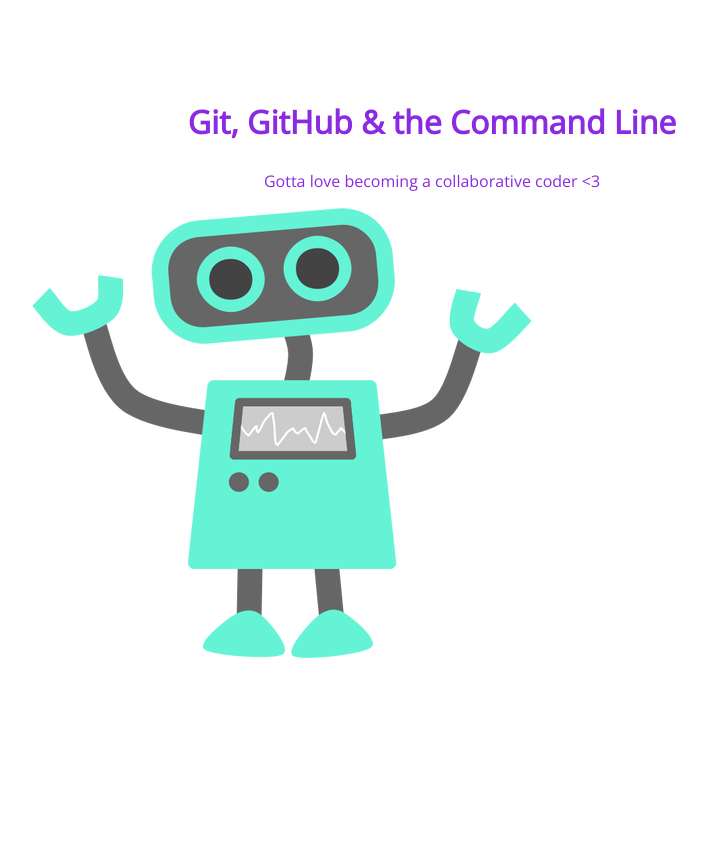
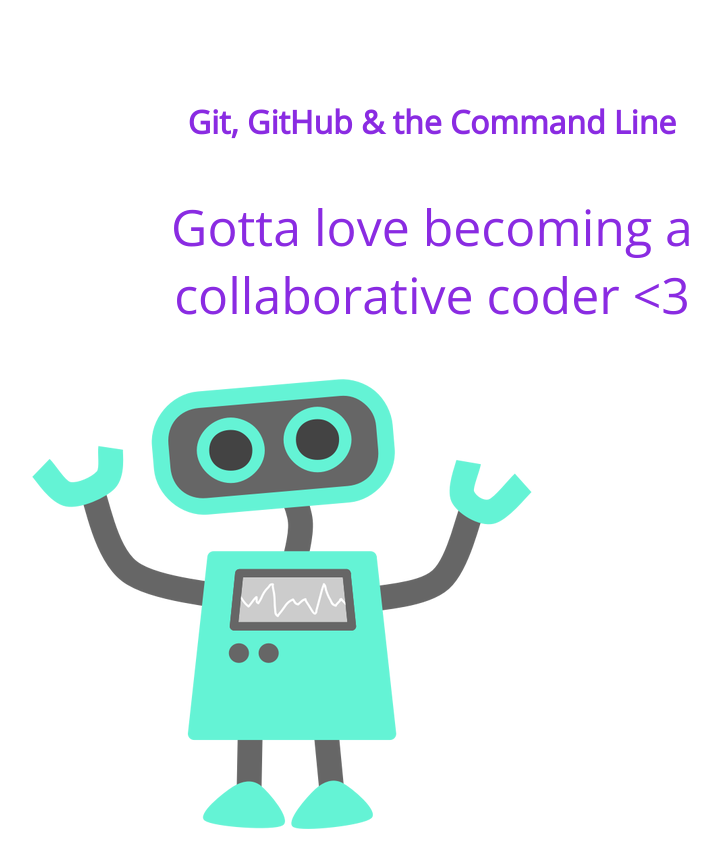
Before and after one commit to vrodreina/105-project, a plain HTML site: page index.html in a window 1280 px wide. Shown: the whole page, without its empty margins (208-928 px from the left). Before the commit the page ends 800 px from the top, so only its background shows below. Drawn offline with nearby package versions, Linux system fonts and the light colour scheme.

Commit message:
changed font size section p

```diff
--- a/css/style.css
+++ b/css/style.css
@@ -12,5 +12,5 @@ section h1 {
 	font-weight: bold;
 }
 section p {
-	font: 16px 'Open Sans';
+	font: 50px 'Open Sans';
 }
```
